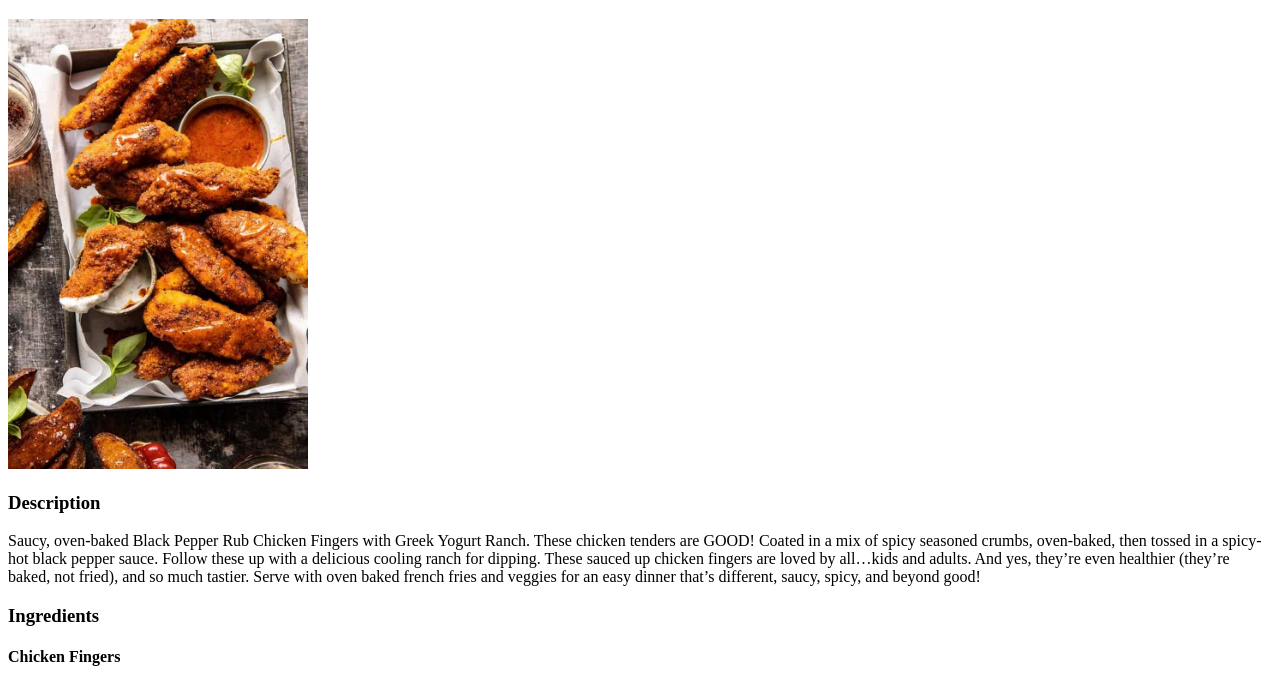
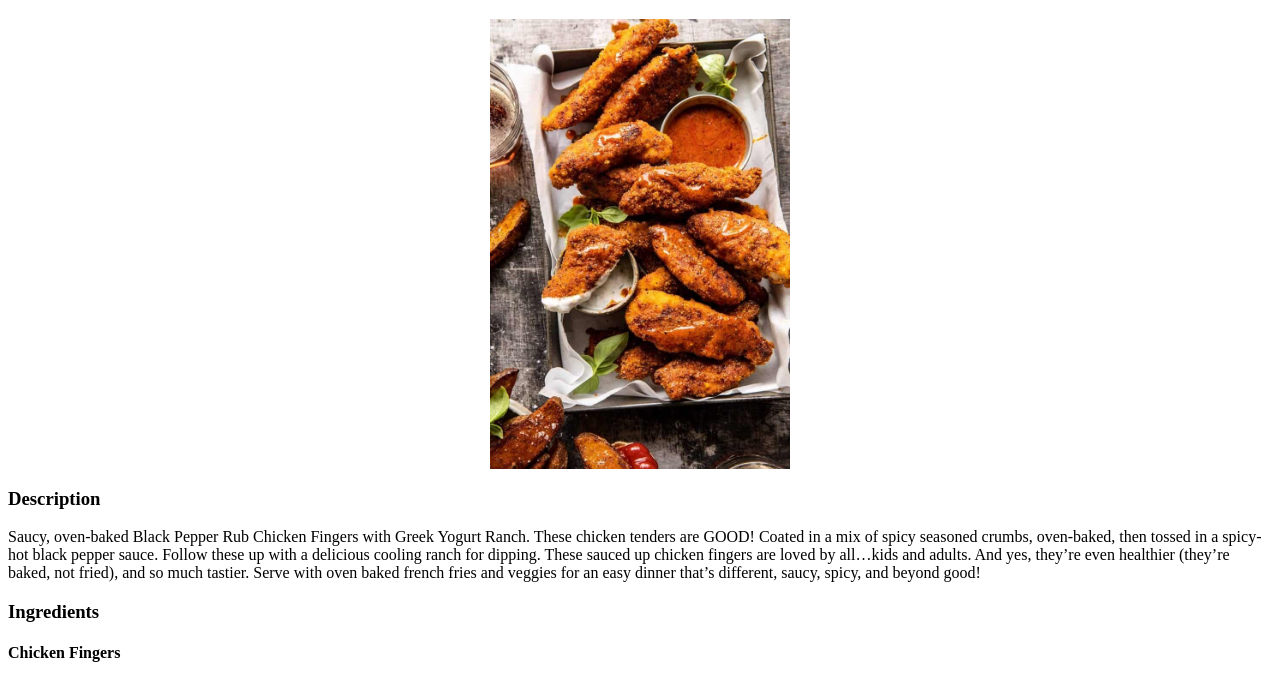
Before and after one commit to ddel641/odin-recipes, a plain HTML site: page recipes/black-pepper-rub-chicken-fingers.html in a window 1280 px wide. Shown: the part 61-742 px from the top of the page. Drawn offline with Linux system fonts and the light colour scheme.

Commit message:
Center pictures on recipe pages

```diff
--- a/style.css
+++ b/style.css
@@ -9,7 +9,14 @@ a:visited {
     color: green;
 }
 
+.center-img {
+
+}
+
 img {
+    display: block;
     height: auto;
     width: 300px;
+    margin-left: auto;
+    margin-right: auto;
 }
```
Also changed, not shown: recipes/slow-cooker-red-wine-sunday-ragu-pasta.html (+3 -1 lines).
